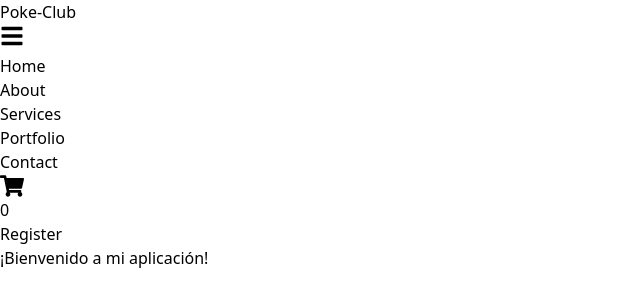
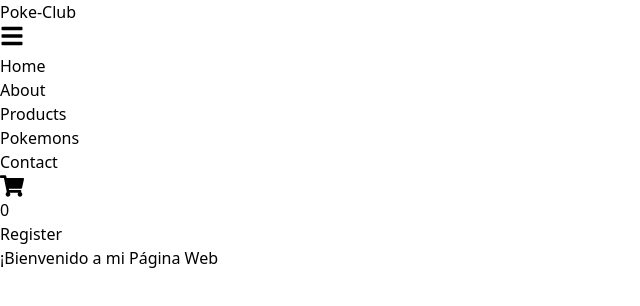
Before and after one commit to okigarcia06/React-coderhouse, a React (Vite) app: page / in a window 1280 px wide. Shown: the top 306 px of the page, without its empty margins (0-640 px from the left). Built offline with nearby package versions, Linux system fonts and the light colour scheme.

Commit message:
Cambios de navbar

```diff
--- a/package.json
+++ b/package.json
@@ -2,8 +2,11 @@
   "name": "navbar",
   "private": true,
   "version": "0.0.0",
+  "homepage": "https://okigarcia06.github.io/React-coderhouse/",
   "type": "module",
   "scripts": {
+    "predeploy" : "npm run build",
+    "deploy" : "gh-pages -d dist",
     "dev": "vite",
     "build": "vite build",
     "lint": "eslint . --ext js,jsx --report-unused-disable-directives --max-warnings 0",
@@ -25,6 +28,7 @@
     "eslint-plugin-react": "^7.33.2",
     "eslint-plugin-react-hooks": "^4.6.0",
     "eslint-plugin-react-refresh": "^0.4.4",
+    "gh-pages": "^6.1.1",
     "postcss": "^8.4.32",
     "tailwindcss": "^3.3.6",
     "vite": "^5.0.0"
--- a/src/App.jsx
+++ b/src/App.jsx
@@ -10,7 +10,7 @@ function App() {
       <Router>
         <div className="w-full min-h-screen bg-gray-950">
           <Header />
-          <Greetings greeting="¡Bienvenido a mi aplicación!" />
+          <Greetings greeting="¡Bienvenido a mi Página Web" />
         </div>
       </Router>
     </>
--- a/src/components/Header/Header.jsx
+++ b/src/components/Header/Header.jsx
@@ -18,12 +18,12 @@ const Header = () => {
       link: "/about",
     },
     {
-      name: "Services",
-      link: "/services",
+      name: "Products",
+      link: "/products",
     },
     {
-      name: "Portfolio",
-      link: "/portfolio",
+      name: "Pokemons",
+      link: "/pokemons",
     },
     {
       name: "Contact",
--- a/vite.config.js
+++ b/vite.config.js
@@ -4,6 +4,7 @@ import react from '@vitejs/plugin-react'
 // https://vitejs.dev/config/
 export default defineConfig({
   plugins: [react()],
+  base: "/React-coderhouse/",
   server: {
     port: 3000,
   }
```
Also changed, not shown: 1 other file (tests, documents, lock files or other folders).
